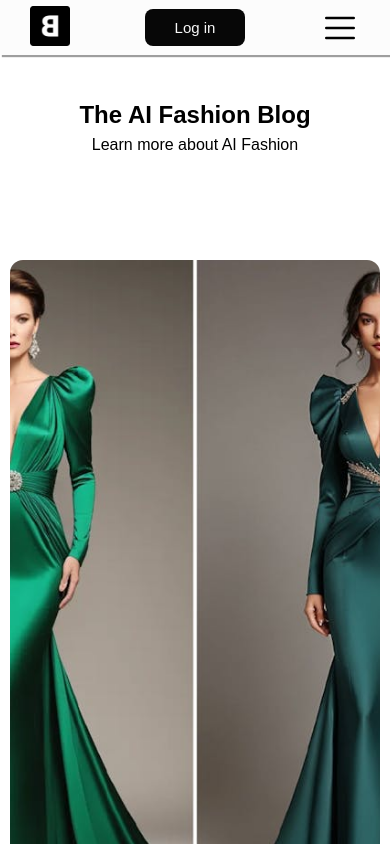
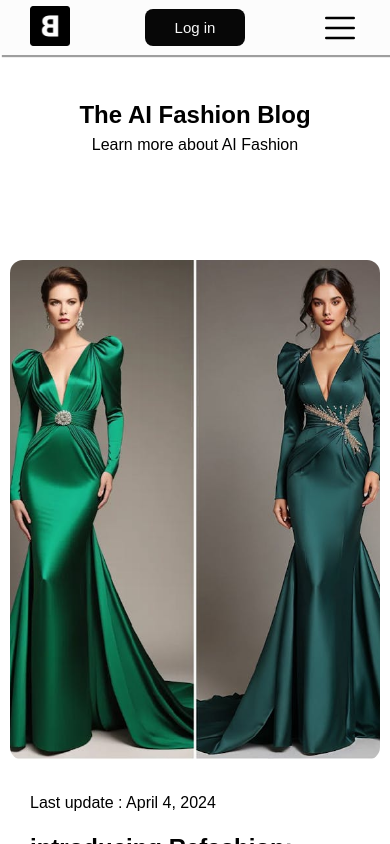
Before and after one commit to mandah-israel/AI-fashion, a React (Vite) app: page /blog in a window 390 px wide. Shown: the top 844 px of the page. Built offline with nearby package versions, Linux system fonts and the light colour scheme.

Commit message:
i changed the height of the image

```diff
--- a/src/index.css
+++ b/src/index.css
@@ -577,6 +577,10 @@ a{
   width:500px;
   border-radius:15px;
  }
+ /*feature*/
+#gik .vince{
+  margin:50px;
+}
  .passion input, select{
   height:40px;
   width:300px;
@@ -832,7 +836,7 @@ a{
    }
    #con img{
     min-width:300px;
-    height:700px;
+    height:500px;
    }
     /*container*/
  .magin{
```
